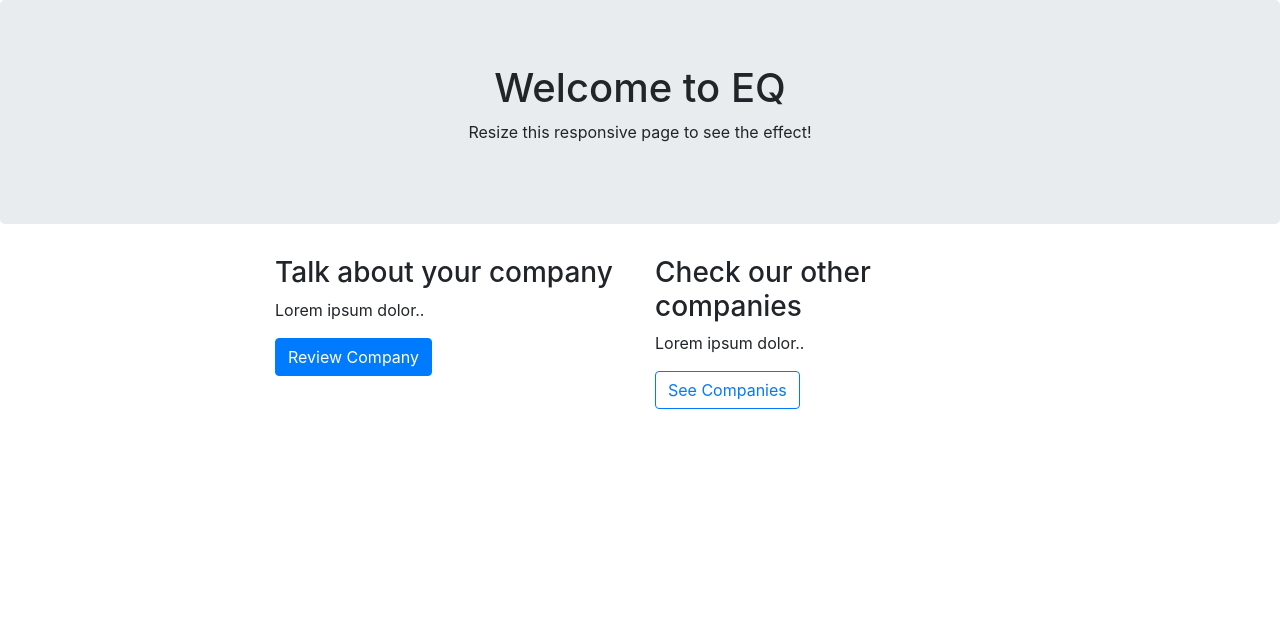
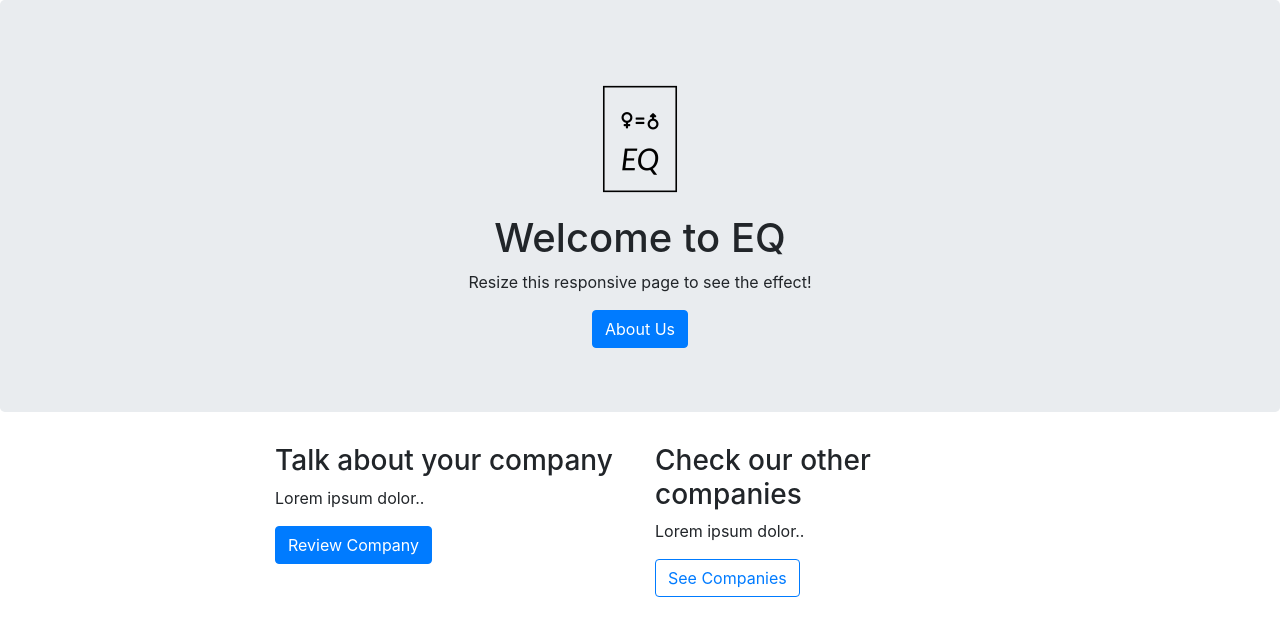
Before and after one commit to Nick-jw/RMIT-Hackathon-2022, a Django app: page /hackathon/ in a window 1280 px wide. Shown: the part 56-692 px from the top of the page. Run offline with Django 4.2, Linux system fonts and the light colour scheme.

Commit message:
Landing Page Update

```diff
--- a/hackathon/templates/index.html
+++ b/hackathon/templates/index.html
@@ -36,9 +36,11 @@
     </nav>
 
     <body>
-        <div class="jumbotron text-center">
+        <div class="jumbotron text-center display: flex justify-content-center">
+            <img src="../../assets/EQ-logos_black.png" height="150"></img>
             <h1>Welcome to EQ</h1>
             <p>Resize this responsive page to see the effect!</p>
+            <button class="btn btn-primary" a href="{% url 'about_us' %}">About Us</button>
         </div>
 
         <div class="container">
@@ -54,5 +56,6 @@
                         <button class = "btn btn-outline-primary" a href="{% url 'company_view' %}">See Companies</button>
                     </div>
             </div>
+        </div>
     </body>
 </html>
```
Also changed, not shown: assets/EQ-logos_black.png (added), assets/EQ-logos_white.png (added). Lines whose indentation alone changed are shown as unchanged.
